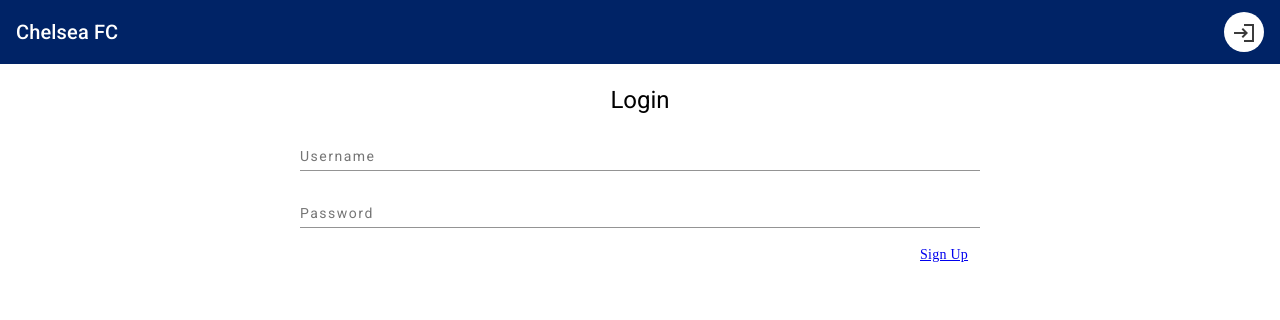
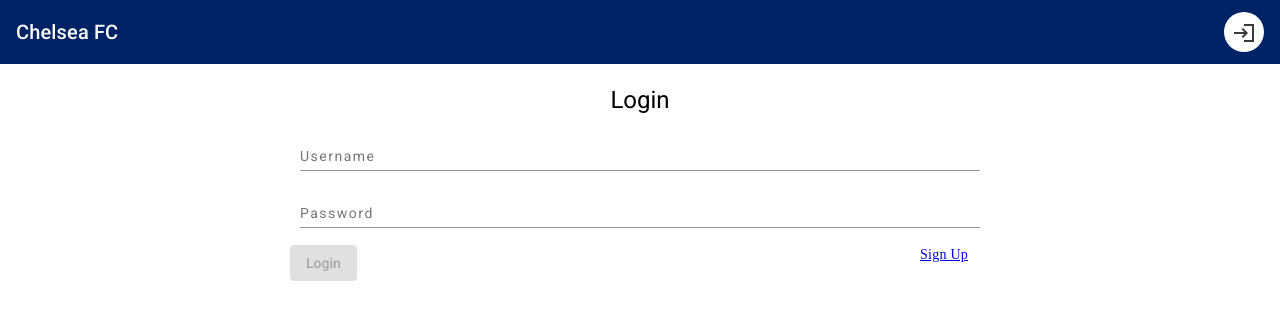
Before and after one commit to ayaksich99/chelseaFanApp, an Angular app: page /login in a window 1280 px wide. Shown: the top 320 px of the page. Built offline with nearby package versions, Linux system fonts and the light colour scheme.

Commit message:
Updating Fixtures

```diff
--- a/src/app/fixture/fixture.component.ts
+++ b/src/app/fixture/fixture.component.ts
@@ -8,8 +8,8 @@ const ELEMENT_DATA: Fixture[]= [
   {date:'Sat 26 Sep', kickoff: 	'17:30', match:	'West Bromwich Albion v Chelsea', score:	'3 - 3', result:'D', competition:	'Premier League'},
   {date:'Tue 29 Sep', kickoff: 	'19:45', match:	'Tottenham Hotspur v Chelsea', score:	'1 - 1', result:'L', competition:	'Carabao Cup 4th'},
   {date:'Sat 3 Oct', kickoff: 	'12:30', match:	'Chelsea v Crystal Palace', score:	'4  - 0', result:'W', competition:	'Premier League'},
-  {date:'Sat 17 Oct', kickoff: 	'15:00', match:	'Chelsea v Southampton', score:	'', result:'', competition:		'Premier League'},
-  {date:'Tue 20 Oct', kickoff: 	'19:45', match:	'Chelsea v Sevilla', score:	'', result:'', competition:		'Champions League'},
+  {date:'Sat 17 Oct', kickoff: 	'15:00', match:	'Chelsea v Southampton', score:	'3 - 3', result:'D', competition:		'Premier League'},
+  {date:'Tue 20 Oct', kickoff: 	'19:45', match:	'Chelsea v Sevilla', score:	'0 - 0', result:'D', competition:		'Champions League'},
   {date:'Sat 24 Oct', kickoff: 	'17:30', match:	'Manchester United v Chelsea', score:''	, result:'', competition:		'Premier League'},
   {date:'Wed 28 Oct', kickoff: 	'19:45', match:	'Krasnodar v Chelsea', score:	'', result:'', competition:		'Champions League'},
   {date:'Sat 31 Oct', kickoff: 	'15:00', match:	'Burnley v Chelsea', score:	'', result:'', competition:		'Premier League'},
--- a/src/app/login/login.component.html
+++ b/src/app/login/login.component.html
@@ -18,7 +18,7 @@
     </mat-form-field>
 
     <div class="button">
-      <button mat-raised-button color="primary" [disabled]="loginForm.invalid"></button>
+      <button mat-raised-button color="primary" [disabled]="loginForm.invalid">Login</button>
     </div>
 
     <div class="text-center">
```
